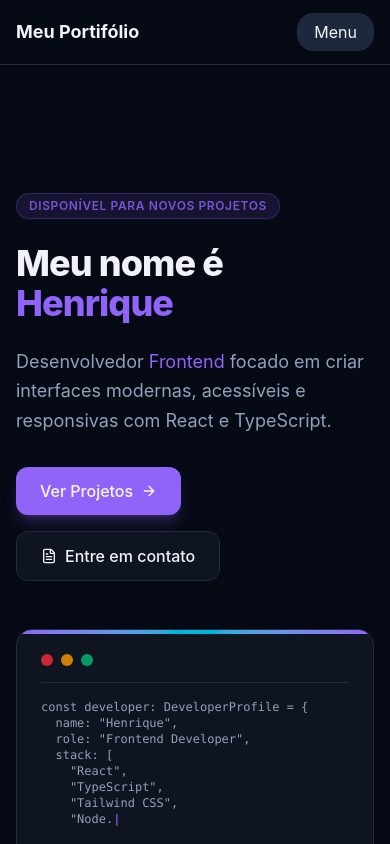
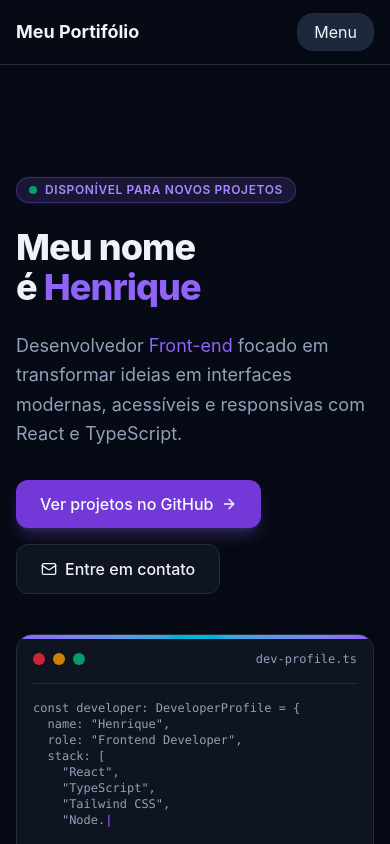
Before and after one commit to Henrique970/personal-portifolio, a React (Vite) app: page / in a window 390 px wide. Shown: the top 844 px of the page. Built offline with nearby package versions, Linux system fonts and the light colour scheme.

Commit message:
feat: Hero Section finalizada com sucesso

```diff
--- a/src/App.tsx
+++ b/src/App.tsx
@@ -1,6 +1,7 @@
 import { Header } from "./components/layout/Header"
 import { Footer } from "./components/layout/Footer"
 import { Hero } from "./components/sections/Hero"
+import { Skills } from "./components/sections/Skills"
 
 export function App() {
   return (
@@ -8,6 +9,7 @@
       <Header />
       <main className="grow pt-16">
         <Hero />
+        <Skills />
       </main>
       <Footer />
     </div>
--- a/src/components/TerminalCard/index.tsx
+++ b/src/components/TerminalCard/index.tsx
@@ -7,30 +7,44 @@
     filename = "dev-profile.ts"
 }: TerminalCardProps) => {
     const [displayedText, setDisplayedText] = useState<string>("");
+    const [prefersReducedMotion, setPrefersReducedMotion] = useState(
+        () => window.matchMedia("(prefers-reduced-motion: reduce)").matches
+    );
 
     useEffect(() => {
+        const motionPreference = window.matchMedia("(prefers-reduced-motion: reduce)");
+        const handleMotionPreferenceChange = (event: MediaQueryListEvent) => {
+            setPrefersReducedMotion(event.matches);
+        };
+
+        motionPreference.addEventListener("change", handleMotionPreferenceChange);
+        return () => motionPreference.removeEventListener("change", handleMotionPreferenceChange);
+    }, []);
+
+    useEffect(() => {
+        if (prefersReducedMotion) return;
+
         let index = 0;
         const timer = setInterval(() => {
-            if (index < codeString.length) {
-                setDisplayedText(codeString.slice(0, index + 1));
-                index++;
-            } else {
+            index++;
+            setDisplayedText(codeString.slice(0, index));
+            if (index >= codeString.length) {
                 clearInterval(timer);
             }
         }, typingSpeed);
 
         return () => clearInterval(timer);
-    }, [codeString, typingSpeed]);
+    }, [codeString, prefersReducedMotion, typingSpeed]);
 
     return (
-        <div className="bg-card border border-border rounded-2xl p-6 shadow-2xl relative overflow-hidden w-full">
+        <div role="region" aria-label="Código de perfil do desenvolvedor" className="bg-card border border-border rounded-2xl p-4 sm:p-6 shadow-2xl relative overflow-hidden w-full">
             <div className="absolute top-0 left-0 right-0 h-1 bg-linear-to-r from-primary via-accent to-primary" />
 
             <div className="flex items-center justify-between pb-4 border-b border-border mb-4">
                 <div className="flex items-center gap-2">
-                    <div className="w-3 h-3 rounded-full bg-error/80" />
-                    <div className="w-3 h-3 rounded-full bg-warning/80" />
-                    <div className="w-3 h-3 rounded-full bg-success/80" />
+                    <div aria-hidden="true" className="w-3 h-3 rounded-full bg-error/80" />
+                    <div aria-hidden="true" className="w-3 h-3 rounded-full bg-warning/80" />
+                    <div aria-hidden="true" className="w-3 h-3 rounded-full bg-success/80" />
                 </div>
 
                 <span className="text-xs text-muted-foreground font-mono">
@@ -38,10 +52,10 @@
                 </span>
             </div>
 
-            <pre className="text-xs md:text-sm font-mono text-muted-foreground overflow-x-auto min-h-55">
+            <pre className="text-xs md:text-sm font-mono text-muted-foreground whitespace-pre-wrap break-words min-h-55">
                 <code>
-                    {displayedText}
-                    <span className="animate-pulse text-primary font-bold">|</span>
+                    {prefersReducedMotion ? codeString : displayedText}
+                    <span aria-hidden="true" className="animate-pulse motion-reduce:animate-none text-primary font-bold">|</span>
                 </code>
             </pre>
         </div>
--- a/src/components/sections/Hero/index.tsx
+++ b/src/components/sections/Hero/index.tsx
@@ -1,39 +1,42 @@
-import { ArrowRight, FileText } from "lucide-react";
+import { ArrowRight, Mail } from "lucide-react";
 import { TerminalCard } from "../../TerminalCard";
 import { formattedCodeString } from "../../../data/developerProfile";
 
 export const Hero = () => {
     return (
-        <section id="sobre" className="min-h-[calc(100vh-4rem)] flex items-center justify-center py-16">
-            <div className="max-w-6xl mx-auto px-4 grid grid-cols-1 lg:grid-cols-12 gap-12 items-center w-full">
+        <section id="sobre" className="min-h-[calc(100svh-8rem)] flex items-center justify-center py-12 sm:py-16">
+            <div className="max-w-6xl mx-auto px-4 grid grid-cols-1 lg:grid-cols-12 gap-10 lg:gap-12 items-center w-full">
                 <div className="lg:col-span-7 flex flex-col items-start gap-6">
-                    <span className="px-3 py-1 bg-primary/15 text-primary border border-primary/30 rounded-full text-xs font-semibold uppercase tracking-wider animate-pulse shadow-sm shadow-primary/10">
+                    <span className="inline-flex items-center gap-2 px-3 py-1 bg-primary/15 text-primary-400 border border-primary/30 rounded-full text-xs font-semibold uppercase tracking-wider shadow-sm shadow-primary/10">
+                        <span aria-hidden="true" className="w-2 h-2 rounded-full bg-success animate-pulse motion-reduce:animate-none" />
                         Disponível para novos projetos
                     </span>
 
-                    <h1 className="text-4xl md:text-6xl font-extrabold tracking-tight text-foreground">
+                    <h1 className="text-4xl sm:text-5xl md:text-6xl font-extrabold tracking-tight text-foreground text-balance">
                         Meu nome é <span className="text-primary">Henrique</span>
                     </h1>
 
-                    <p className="text-lg md:text-xl text-muted-foreground leading-relaxed">
-                        Desenvolvedor <span className="text-primary">Frontend</span> focado em criar interfaces modernas, acessíveis e responsivas com React e TypeScript.
+                    <p className="max-w-2xl text-lg md:text-xl text-muted-foreground leading-relaxed">
+                        Desenvolvedor <span className="text-primary">Front-end</span> focado em transformar ideias em interfaces modernas, acessíveis e responsivas com React e TypeScript.
                     </p>
 
                     <div className="flex flex-wrap items-center gap-4 pt-2">
-                        <a href="#projetos"
-                            className="inline-flex items-center gap-2 px-6 py-3 bg-primary text-primary-foreground font-medium rounded-xl hover:opacity-90 transition-opacity shadow-lg shadow-primary/25">
-                            Ver Projetos <ArrowRight className="w-4 h-4" />
+                        <a href="https://github.com/Henrique970"
+                            target="_blank"
+                            rel="noopener noreferrer"
+                            className="inline-flex items-center gap-2 px-6 py-3 bg-primary-700 text-primary-foreground font-medium rounded-xl hover:bg-primary-800 focus-visible:outline-2 focus-visible:outline-offset-4 focus-visible:outline-ring transition-colors shadow-lg shadow-primary/25">
+                            Ver projetos no GitHub <ArrowRight aria-hidden="true" className="w-4 h-4" />
                         </a>
 
-                        <a href="#contato"
-                            className="inline-flex items-center gap-2 px-6 py-3 bg-card hover:bg-muted text-card-foreground border border-border font-medium rounded-xl transition-colors">
-                            <FileText className="w-4 h-4" /> Entre em contato
+                        <a href="mailto:henriquee1560@gmail.com"
+                            className="inline-flex items-center gap-2 px-6 py-3 bg-card hover:bg-muted text-card-foreground border border-border font-medium rounded-xl focus-visible:outline-2 focus-visible:outline-offset-4 focus-visible:outline-ring transition-colors">
+                            <Mail aria-hidden="true" className="w-4 h-4" /> Entre em contato
                         </a>
                     </div>
                 </div>
 
-                <div className="lg:col-span-5 w-full">
-                    <TerminalCard codeString={formattedCodeString} filename={""} />
+                <div className="lg:col-span-5 w-full max-w-xl mx-auto lg:max-w-none">
+                    <TerminalCard codeString={formattedCodeString} filename="dev-profile.ts" />
                 </div>
 
             </div>
--- /dev/null
+++ b/src/components/sections/Skills/index.tsx
@@ -0,0 +1,5 @@
+export const Skills = () => {
+    return (
+        <></>
+    )
+}
```
